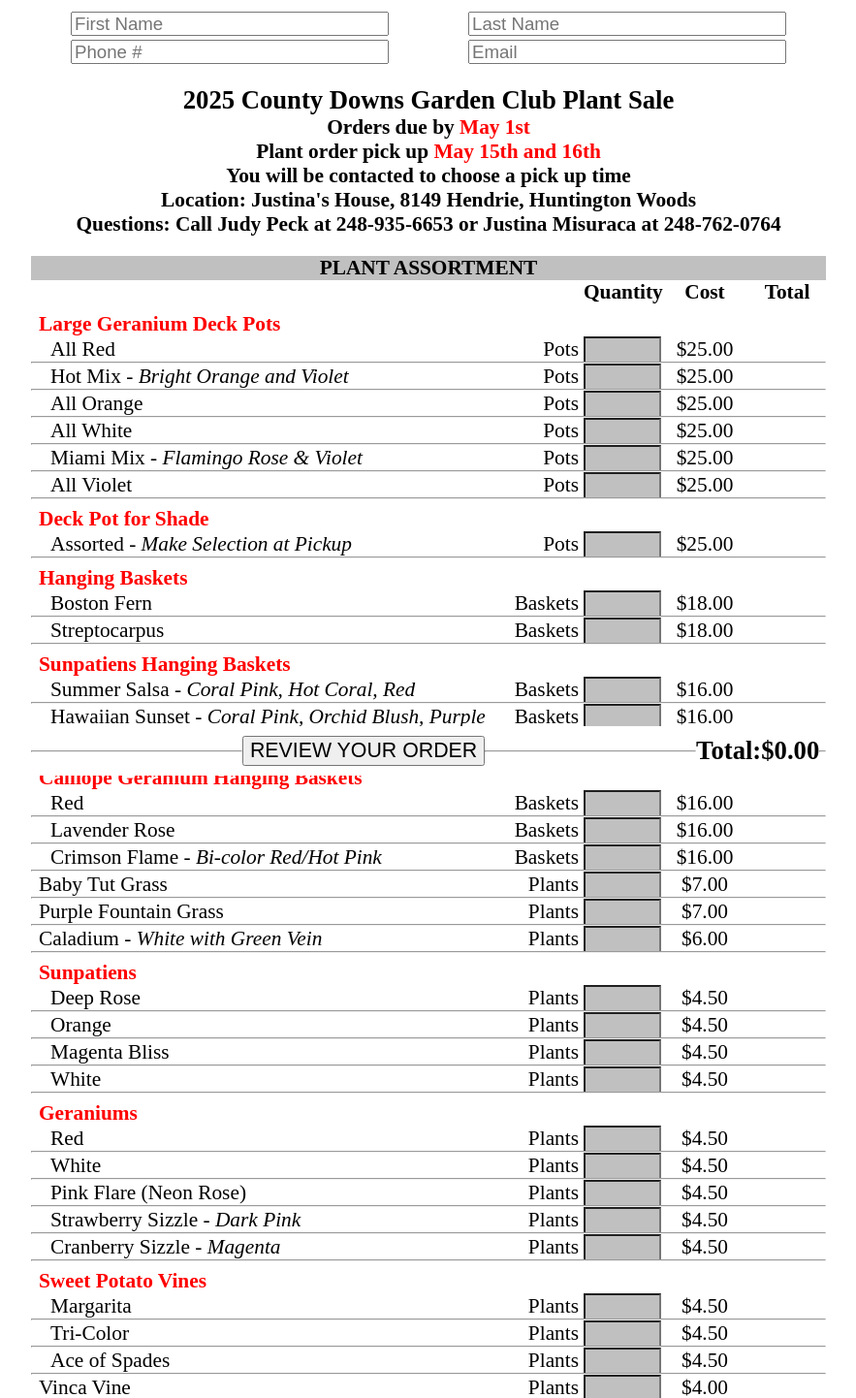
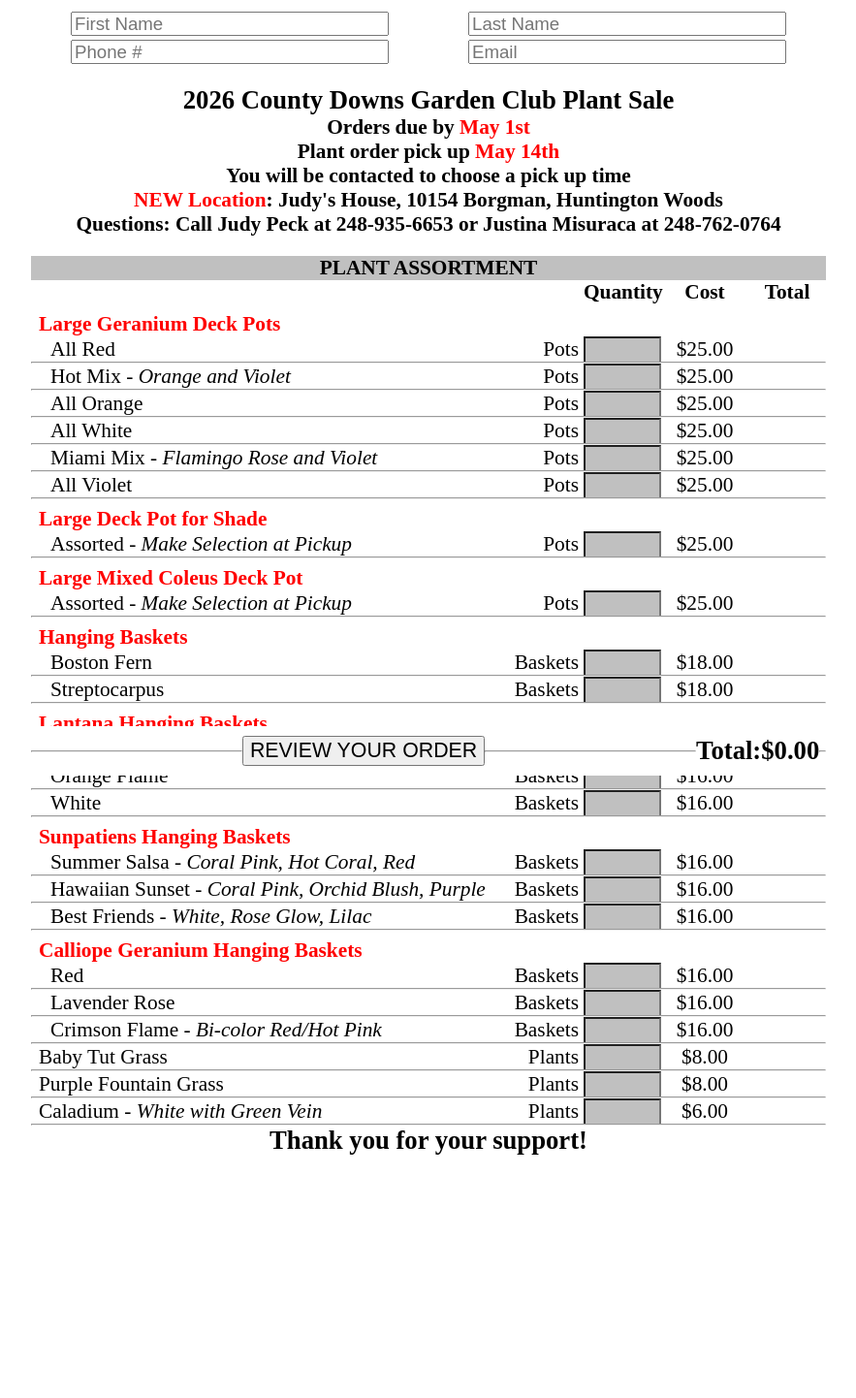
Before and after one commit to GradyPeck/cdgc-order, a React (Create React App) app: page / in a window 1280 px wide. Shown: the top 1442 px of the page at 97% size, without its empty margins (198-1081 px from the left). After the commit the page ends 1283 px from the top, so only its background shows below. Built offline with nearby package versions, Linux system fonts and the light colour scheme.

Commit message:
inventory and minor info changes

```diff
--- a/src/App.js
+++ b/src/App.js
@@ -243,11 +243,11 @@ function App() {
           <input type='email' ref={emailInput} placeholder='Email' required></input>
         </div>
         <header>
-          <h1>2025 County Downs Garden Club Plant Sale</h1>
+          <h1>2026 County Downs Garden Club Plant Sale</h1>
           <h2>Orders due by <span className='redder'>May 1st</span></h2>
-          <h2>Plant order pick up <span className='redder'>May 15th and 16th</span></h2>
+          <h2>Plant order pick up <span className='redder'>May 14th</span></h2>
           <h2>You will be contacted to choose a pick up time</h2>
-          <h2>Location:  Justina's House, 8149 Hendrie, Huntington Woods</h2>
+          <h2><span className='redder'>NEW Location</span>:  Judy's House, 10154 Borgman, Huntington Woods</h2>
           <h2>Questions:  Call Judy Peck at 248-935-6653 or Justina Misuraca at 248-762-0764</h2>
         </header>
         <main className='main-grid'>
--- a/src/data/plants.js
+++ b/src/data/plants.js
@@ -14,16 +14,22 @@ export const plantData = [
     {
         "Large Geranium Deck Pots" : [
             {"name": "All Red", "unit": "Pots", "cost": 2500},
-            {"name": "Hot Mix", "subname": " - Bright Orange and Violet", "unit": "Pots", "cost": 2500},
+            {"name": "Hot Mix", "subname": " - Orange and Violet", "unit": "Pots", "cost": 2500},
             {"name": "All Orange", "unit": "Pots", "cost": 2500},
             {"name": "All White", "unit": "Pots", "cost": 2500},
-            {"name": "Miami Mix", "subname": " - Flamingo Rose & Violet", "unit": "Pots", "cost": 2500},
+            {"name": "Miami Mix", "subname": " - Flamingo Rose and Violet", "unit": "Pots", "cost": 2500},
             {"name": "All Violet", "unit": "Pots", "cost": 2500}
         ],
         "indent" : true
     },
     {
-        "Deck Pot for Shade" : [
+        "Large Deck Pot for Shade" : [
+            {"name": "Assorted", "subname": " - Make Selection at Pickup", "unit": "Pots", "cost": 2500}
+        ],
+        "indent" : true
+    },
+    {
+        "Large Mixed Coleus Deck Pot" : [
             {"name": "Assorted", "subname": " - Make Selection at Pickup", "unit": "Pots", "cost": 2500}
         ],
         "indent" : true
@@ -32,6 +38,14 @@ export const plantData = [
         "Hanging Baskets" : [
             {"name": "Boston Fern", "unit": "Baskets", "cost": 1800},
             {"name": "Streptocarpus", "unit": "Baskets", "cost": 1800}
+        ],
+        "indent" : true
+    },
+    {
+        "Lantana Hanging Baskets" : [
+            {"name": "Red", "unit": "Baskets", "cost": 1600},
+            {"name": "Orange Flame", "unit": "Baskets", "cost": 1600},
+            {"name": "White", "unit": "Baskets", "cost": 1600}
         ],
         "indent" : true
     },
@@ -51,37 +65,7 @@ export const plantData = [
         ],
         "indent" : true
     },
-    {"name": "Baby Tut Grass", "unit": "Plants", "cost": 700},
-    {"name": "Purple Fountain Grass", "unit": "Plants", "cost": 700},
+    {"name": "Baby Tut Grass", "unit": "Plants", "cost": 800},
+    {"name": "Purple Fountain Grass", "unit": "Plants", "cost": 800},
     {"name": "Caladium", "subname": " - White with Green Vein", "unit": "Plants", "cost": 600},
-    {
-        "Sunpatiens" : [
-            {"name": "Deep Rose", "unit": "Plants", "cost": 450},
-            {"name": "Orange", "unit": "Plants", "cost": 450},
-            {"name": "Magenta Bliss", "unit": "Plants", "cost": 450},
-            {"name": "White", "unit": "Plants", "cost": 450}
-        ],
-        "indent" : true
-    },
-    {
-        "Geraniums" : [
-            {"name": "Red", "unit": "Plants", "cost": 450},
-            {"name": "White", "unit": "Plants", "cost": 450},
-            {"name": "Pink Flare (Neon Rose)", "unit": "Plants", "cost": 450},
-            {"name": "Strawberry Sizzle", "subname": " - Dark Pink", "unit": "Plants", "cost": 450},
-            {"name": "Cranberry Sizzle", "subname": " - Magenta", "unit": "Plants", "cost": 450}
-        ],
-        "indent" : true
-    },
-    {
-        "Sweet Potato Vines" : [
-            {"name": "Margarita", "unit": "Plants", "cost": 450},
-            {"name": "Tri-Color", "unit": "Plants", "cost": 450},
-            {"name": "Ace of Spades", "unit": "Plants", "cost": 450}
-        ],
-        "indent" : true
-    },
-    {"name": "Vinca Vine", "unit": "Plants", "cost": 400},
-    {"name": "Creeping Jenny", "unit": "Plants", "cost": 400},
-    {"name": "Spikes", "unit": "Plants", "cost": 400}
 ];
```
Also changed, not shown: 1 other file (tests, documents, lock files or other folders).
